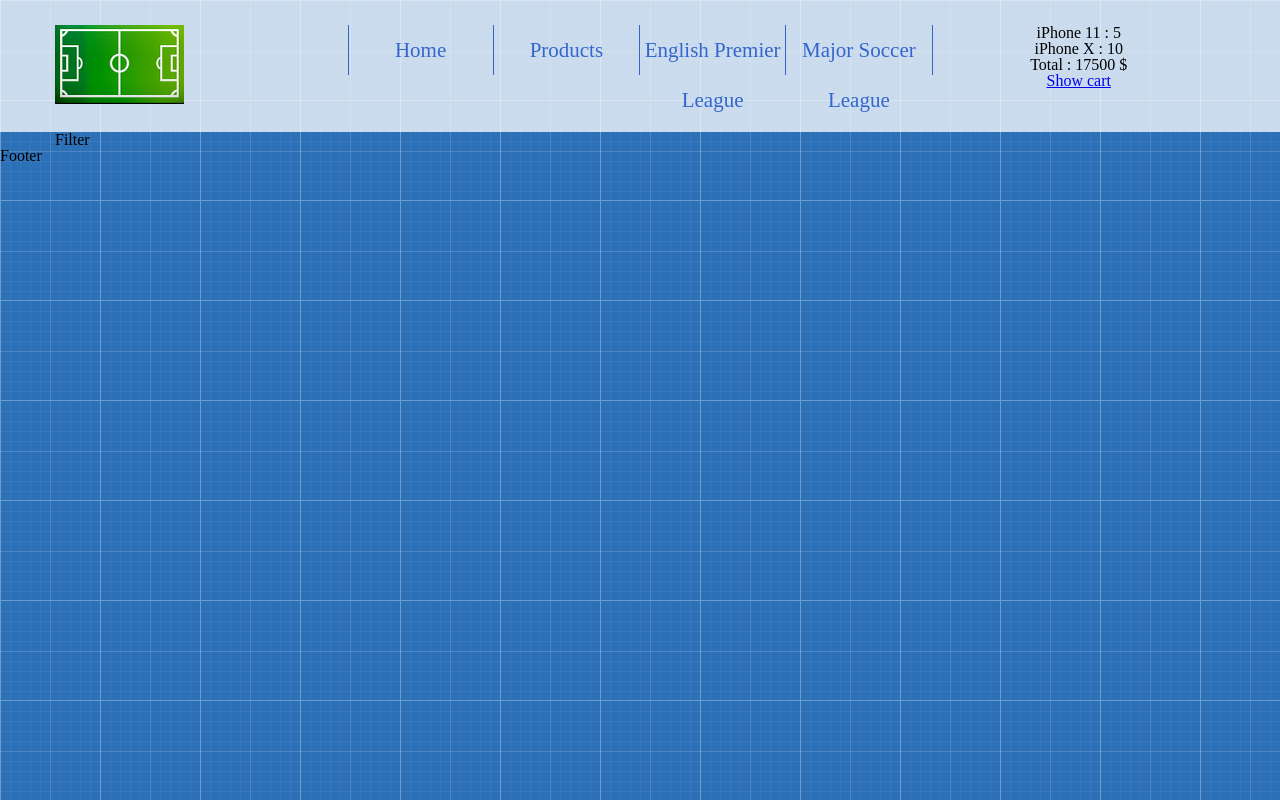
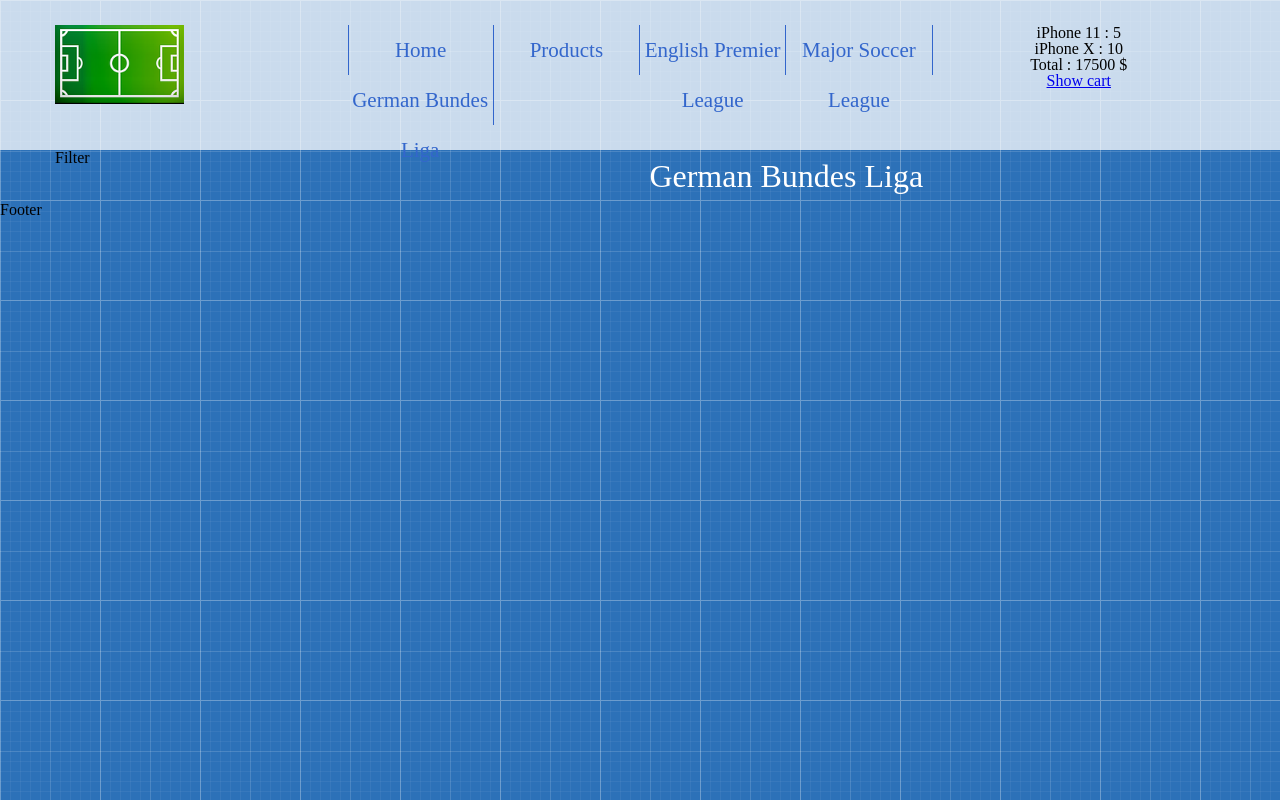
Before and after one commit to vasKenobi/blogV3, a React (Create React App) app: page /GermanBL in a window 1280 px wide. Built offline with nearby package versions, Linux system fonts and the light colour scheme.

Commit message:
GermanBL page added

```diff
--- a/src/App/Header/Menu/Menu.js
+++ b/src/App/Header/Menu/Menu.js
@@ -10,6 +10,7 @@ const Menu = () => {
                 <li><Link to="/">Products</Link></li>
                 <li><Link to="/EnglishPL">English Premier League</Link></li>
                 <li><Link to="/MajorSL">Major Soccer League</Link></li>
+                <li><Link to="GermanBL">German Bundes Liga</Link></li>
             </ul>
         </div>
     )
--- /dev/null
+++ b/src/App/Main/GermanBL/GermanBL.js
@@ -0,0 +1,10 @@
+import React from 'react'
+
+const GermanBL = () => {
+    return (
+        <div>
+            <h1 className="page-title">German Bundes Liga</h1>
+        </div>
+    )
+}
+export default GermanBL
--- a/src/App/Main/Main.js
+++ b/src/App/Main/Main.js
@@ -5,6 +5,7 @@ import FavourtiesPage from './FavourtiesPage/FavourtiesPage'
 import MajorSL from './MajorSL/MajorSL'
 import EnglishPL from './EnglishPL/EnglishPL'
 import PostPage from './Posts/PostPage'
+import GermanBL from './GermanBL/GermanBL'
 
 const Main = ({
 	addProductToCart,
@@ -40,6 +41,7 @@ const Main = ({
 						/>)}/>
 						<Route path="/shipping" component={MajorSL}/>
 						<Route path="/EnglishPL" component={EnglishPL}/>
+						<Route path="/GermanBL" component={GermanBL}/>
 						<Route path="/products/:productId" component={PostPage} />
 					</div>
 				</div>
```
